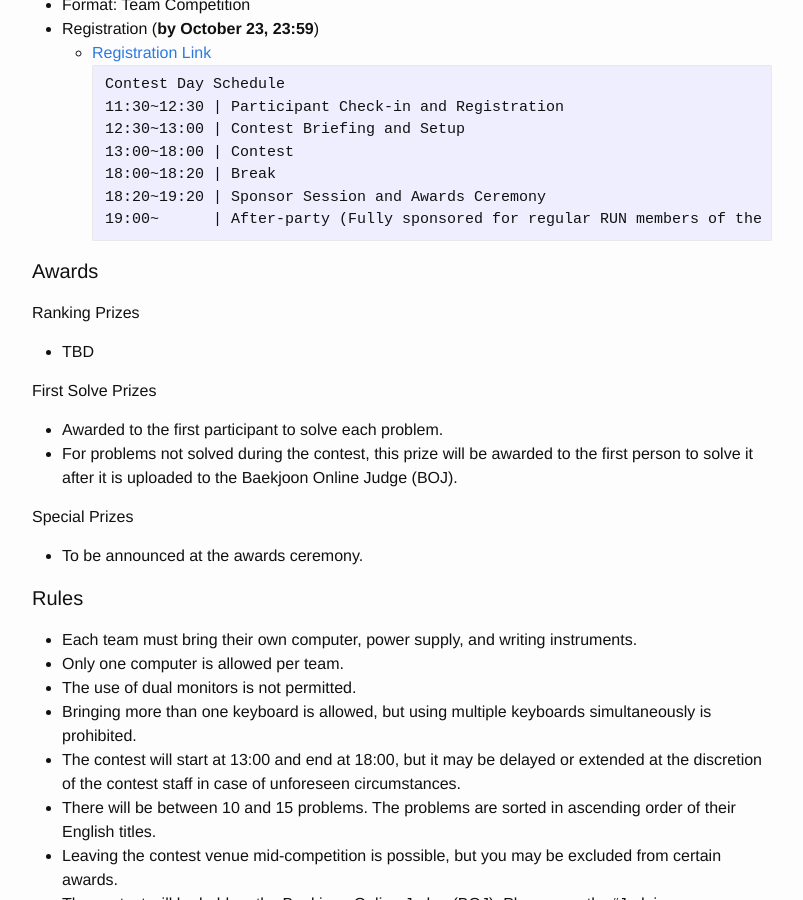
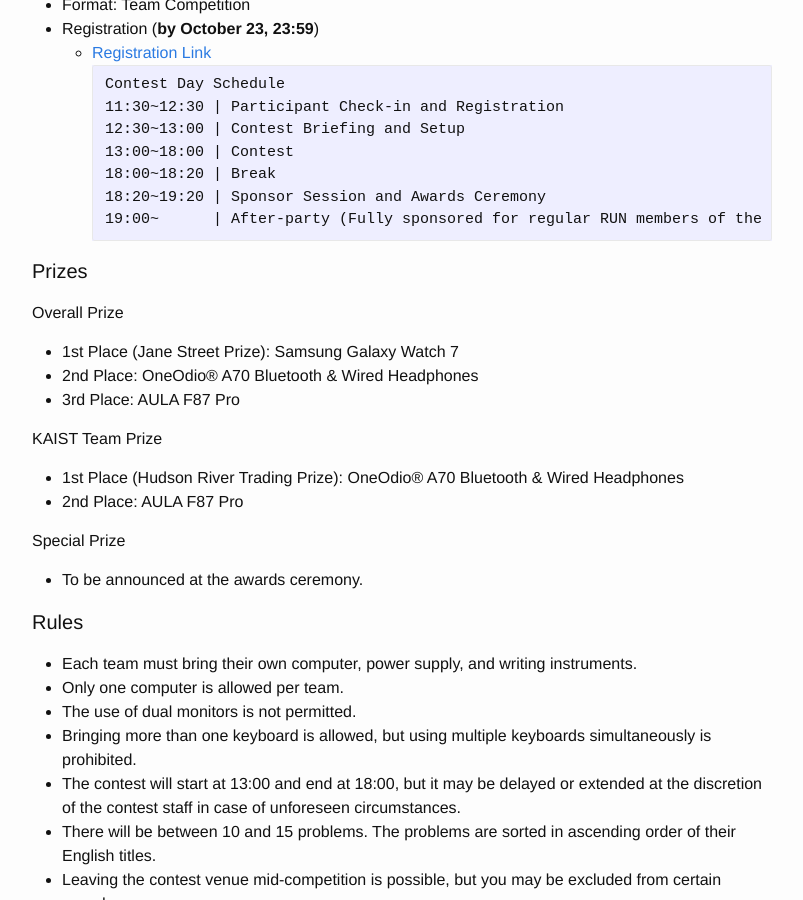
Before and after one commit to RUN-KAIST/kaist.run, a Jekyll site: the page built from contests/2025fall_en.md, in a window 1280 px wide and 900 px high, scrolled down 1401 px. Shown: the whole window, without its empty margins (238-1041 px from the left). Built offline with Jekyll 4.4.1, drawn with Linux system fonts in a browser that asks for light colours.

Commit message:
Update 2025fall_en.md

````diff
--- a/contests/2025fall_en.md
+++ b/contests/2025fall_en.md
@@ -28,16 +28,18 @@ Contest Day Schedule
 19:00~      | After-party (Fully sponsored for regular RUN members of the 2025 Fall semester)
 ```
 
-#### Awards
+#### Prizes
 
-Ranking Prizes
-* TBD
+Overall Prize
+* 1st Place (Jane Street Prize): Samsung Galaxy Watch 7
+* 2nd Place: OneOdio® A70 Bluetooth & Wired Headphones
+* 3rd Place: AULA F87 Pro
 
-First Solve Prizes
-* Awarded to the first participant to solve each problem.
-* For problems not solved during the contest, this prize will be awarded to the first person to solve it after it is uploaded to the Baekjoon Online Judge (BOJ).
+KAIST Team Prize
+* 1st Place (Hudson River Trading Prize): OneOdio® A70 Bluetooth & Wired Headphones
+* 2nd Place: AULA F87 Pro
 
-Special Prizes
+Special Prize
 * To be announced at the awards ceremony.
 
 #### Rules
````
